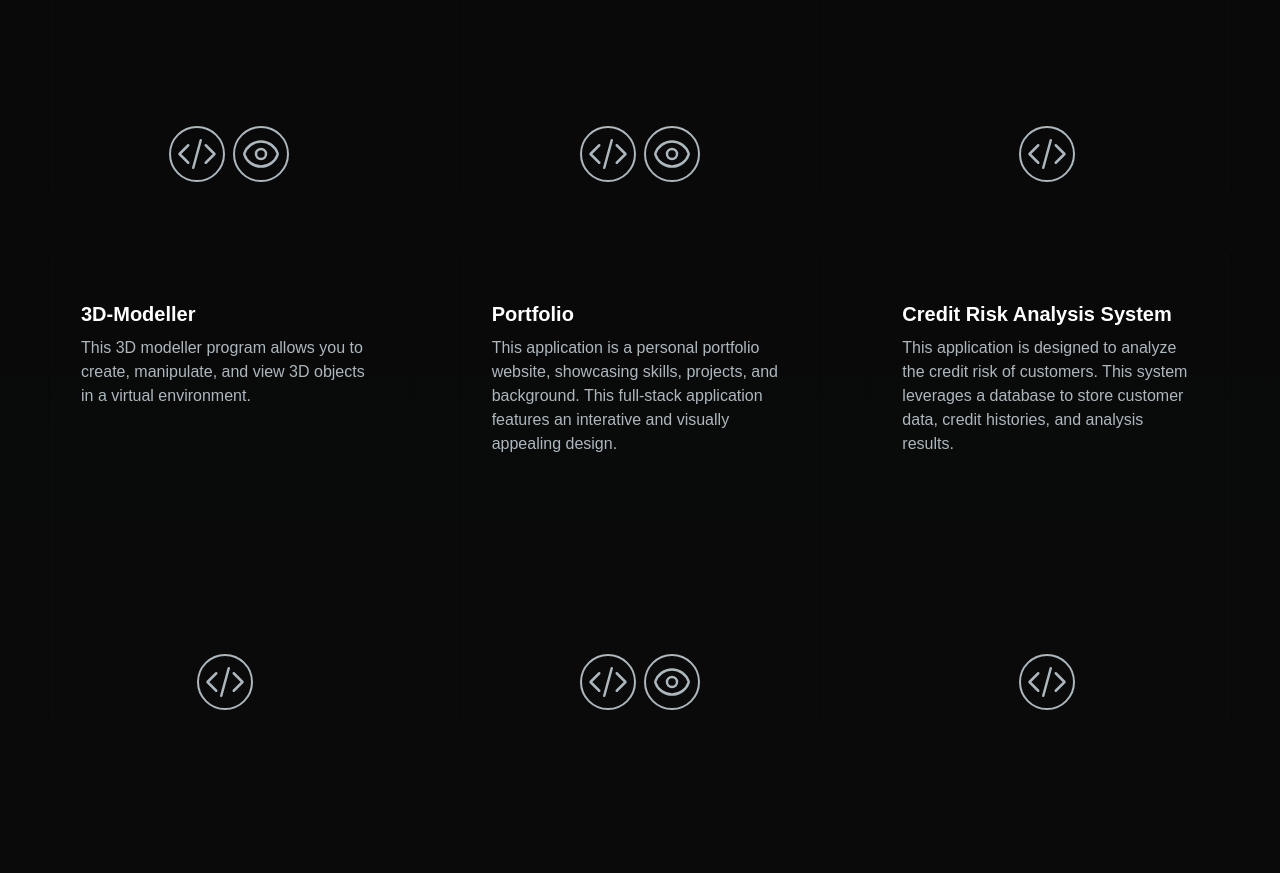
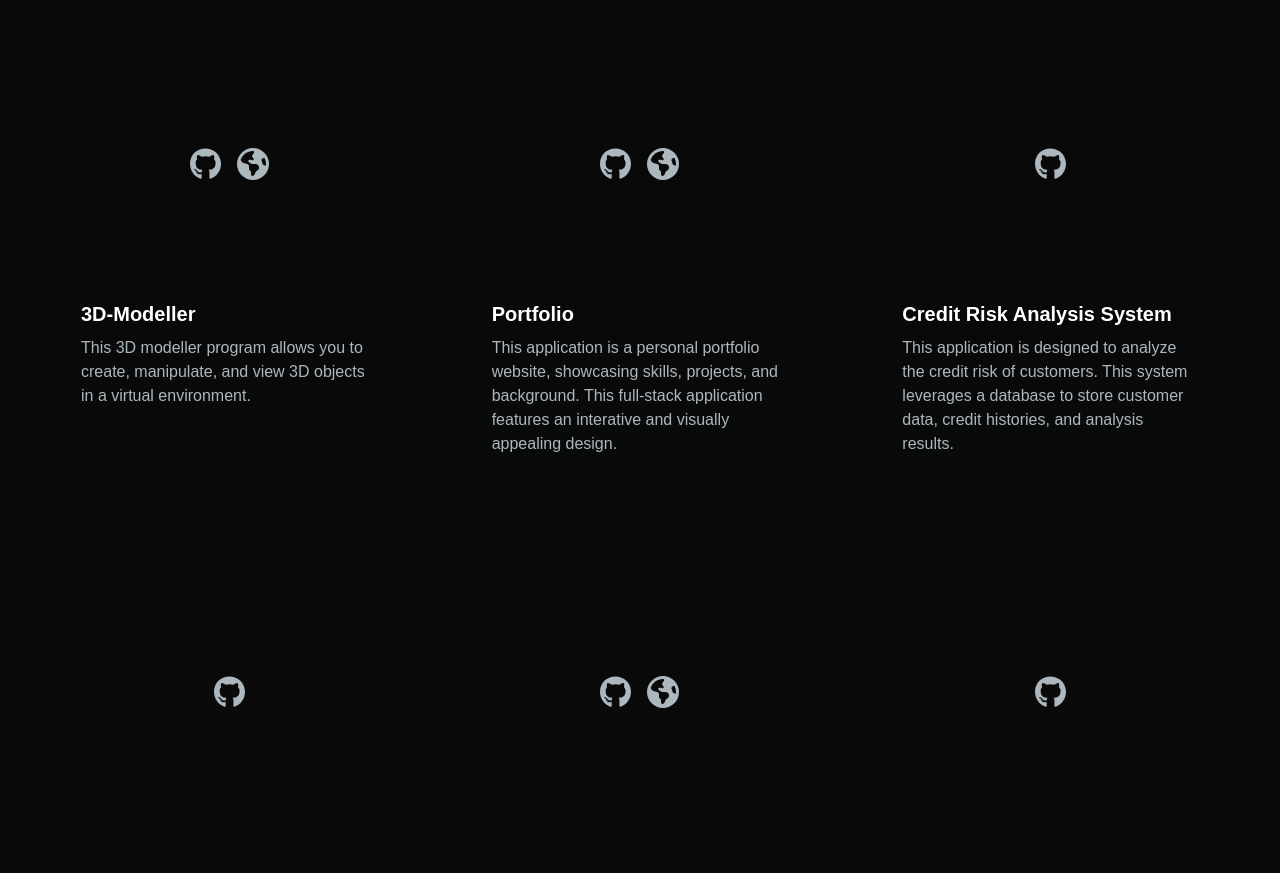
Before and after one commit to randyren278/randy-portfolio, a Next.js app: page / in a window 1280 px wide. Shown: the part 2080-2953 px from the top of the page. Built offline with nearby package versions, Linux system fonts and the light colour scheme.

Commit message:
icons switched

```diff
--- a/app/components/ProjectCard.tsx
+++ b/app/components/ProjectCard.tsx
@@ -1,10 +1,11 @@
 // src/components/ProjectCard.tsx
 import React, { useState } from "react";
-import { CodeBracketIcon, EyeIcon } from "@heroicons/react/24/outline";
+import { FontAwesomeIcon } from "@fortawesome/react-fontawesome";
+import { faGithub } from "@fortawesome/free-brands-svg-icons";
+import { faGlobeAmericas } from "@fortawesome/free-solid-svg-icons"; // Updated globe icon
 import Link from "next/link";
 import { AnimatePresence, motion } from "framer-motion";
 import { CanvasRevealEffect } from "./canvas-reveal-effect";
-import { Icon } from "./Icon";
 
 type ProjectCardProps = {
   title: string;
@@ -52,19 +53,19 @@
         <h5 className="text-xl font-semibold mb-2">{title}</h5>
         <p className="text-[#ADB7BE]">{description}</p>
       </div>
-      <div className="relative z-20 mt-4 flex justify-center">
+      <div className="relative z-20 mt-4 flex justify-center gap-4">
         <Link
           href={gitUrl}
-          className="h-14 w-14 mr-2 border-2 relative rounded-full border-[#ADB7BE] hover:border-white group/link"
+          className="text-[#ADB7BE] hover:text-white"
         >
-          <CodeBracketIcon className="h-10 w-10 text-[#ADB7BE] absolute top-1/2 left-1/2 transform -translate-x-1/2 -translate-y-1/2 cursor-pointer group-hover/link:text-white" />
+          <FontAwesomeIcon icon={faGithub} size="2x" />
         </Link>
         {previewUrl && (
           <Link
             href={previewUrl}
-            className="h-14 w-14 border-2 relative rounded-full border-[#ADB7BE] hover:border-white group/link"
+            className="text-[#ADB7BE] hover:text-white"
           >
-            <EyeIcon className="h-10 w-10 text-[#ADB7BE] absolute top-1/2 left-1/2 transform -translate-x-1/2 -translate-y-1/2 cursor-pointer group-hover/link:text-white" />
+            <FontAwesomeIcon icon={faGlobeAmericas} size="2x" />
           </Link>
         )}
       </div>
--- a/package.json
+++ b/package.json
@@ -9,6 +9,10 @@
     "lint": "next lint"
   },
   "dependencies": {
+    "@fortawesome/fontawesome-svg-core": "^6.6.0",
+    "@fortawesome/free-brands-svg-icons": "^6.6.0",
+    "@fortawesome/free-solid-svg-icons": "^6.6.0",
+    "@fortawesome/react-fontawesome": "^0.2.2",
     "@heroicons/react": "^2.1.5",
     "@react-three/fiber": "^8.16.8",
     "@tabler/icons-react": "^3.11.0",
```
Also changed, not shown: 1 other file (tests, documents, lock files or other folders).
